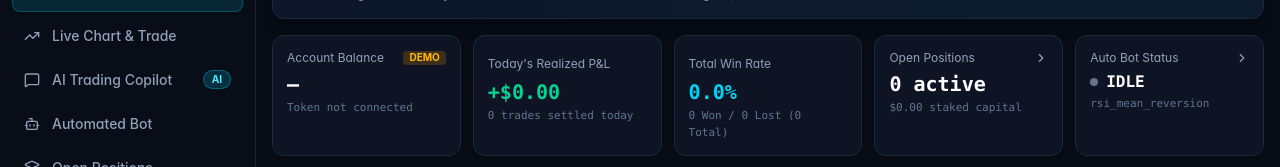
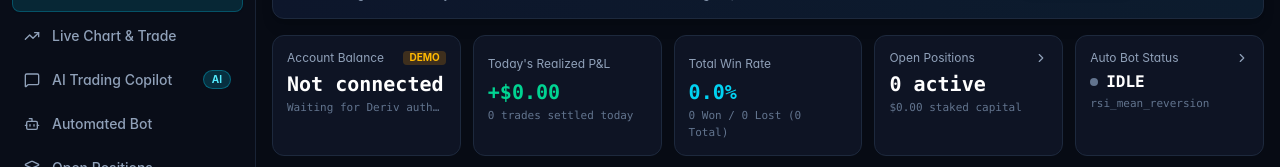
Before and after one commit to jamesbishopemmanuel299-source/Fvg, a React (Vite) app: page / in a window 1280 px wide. Shown: the part 143-310 px from the top of the page. Built offline with nearby package versions, Linux system fonts and the light colour scheme; no server answers.

Commit message:
Show only authorized Deriv account balance on dashboard

```diff
--- a/src/components/Dashboard.tsx
+++ b/src/components/Dashboard.tsx
@@ -112,12 +112,12 @@ export const Dashboard: React.FC<DashboardProps> = ({
             </span>
           </div>
           <div className="text-xl font-mono font-bold text-white mt-1">
-            {account
+            {status.authorized && account
               ? `${account.currency} ${account.balance.toLocaleString('en-US', { minimumFractionDigits: 2, maximumFractionDigits: 2 })}`
-              : '—'}
+              : 'Not connected'}
           </div>
           <span className="text-[11px] text-slate-500 font-mono mt-0.5 block truncate">
-            {account?.loginid || 'Token not connected'}
+            {account?.loginid || 'Waiting for Deriv authorization'}
           </span>
         </div>
 
```
